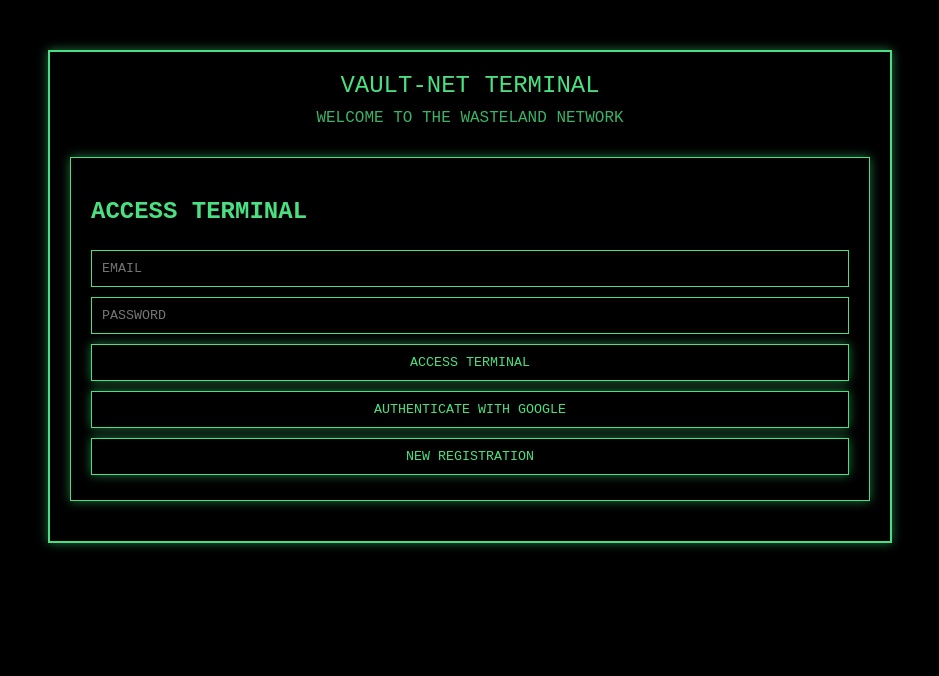
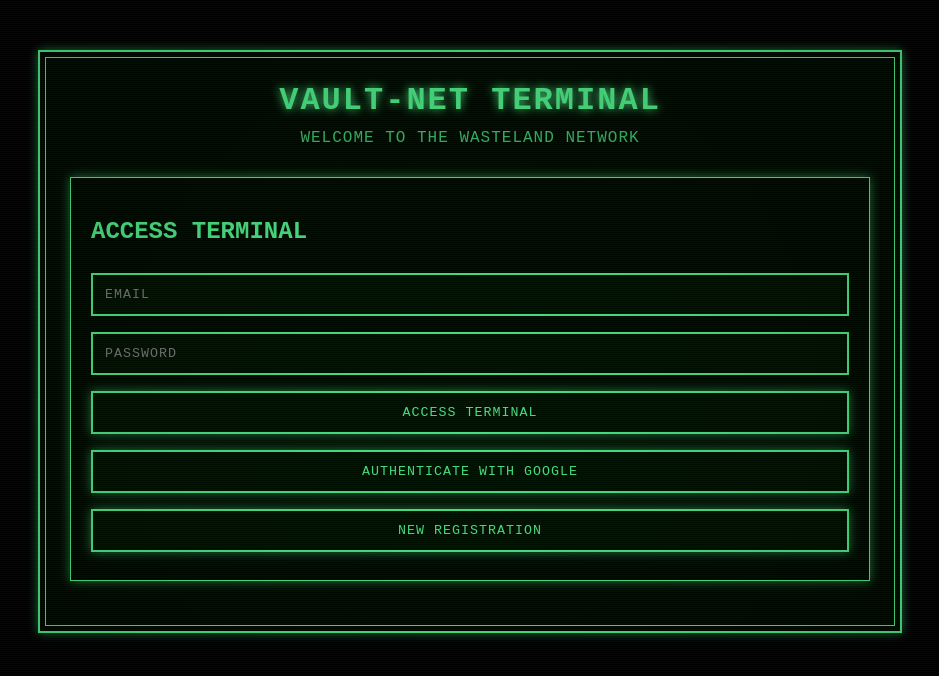
Before and after one commit to KingsukNandi/hackocalypse, a React (Create React App) app: page / in a window 1280 px wide. Shown: the top 676 px of the page, without its empty margins (170-1109 px from the left). Built offline with nearby package versions, Linux system fonts and the light colour scheme; no server answers.

Commit message:
ui update

```diff
--- a/src/styles/terminal-theme.css
+++ b/src/styles/terminal-theme.css
@@ -1,58 +1,145 @@
 :root {
   --terminal-green: #4ae081;
   --terminal-dark: #000000;
+  --terminal-darker: #001100;
   --terminal-glow: 0 0 10px rgba(74, 224, 129, 0.5);
+  --terminal-border: 2px solid var(--terminal-green);
+  --terminal-scanline: repeating-linear-gradient(
+    0deg,
+    rgba(74, 224, 129, 0.03),
+    rgba(74, 224, 129, 0.03) 1px,
+    transparent 1px,
+    transparent 2px
+  );
 }
 
 body {
   background-color: var(--terminal-dark);
   color: var(--terminal-green);
-  font-family: 'Courier New', monospace;
+  font-family: 'Share Tech Mono', monospace;
+  position: relative;
+  overflow-x: hidden;
+}
+
+/* Terminal scanline effect */
+body::before {
+  content: '';
+  position: fixed;
+  top: 0;
+  left: 0;
+  width: 100%;
+  height: 100%;
+  background: var(--terminal-scanline);
+  pointer-events: none;
+  z-index: 999;
+}
+
+/* CRT screen effect */
+body::after {
+  content: '';
+  position: fixed;
+  top: 0;
+  left: 0;
+  width: 100%;
+  height: 100%;
+  background: radial-gradient(
+    circle at center,
+    transparent 0%,
+    rgba(0, 0, 0, 0.2) 100%
+  );
+  pointer-events: none;
+  z-index: 998;
 }
 
 input, textarea, button {
-  background-color: transparent;
-  border: 1px solid var(--terminal-green);
+  background-color: var(--terminal-darker);
+  border: var(--terminal-border);
   color: var(--terminal-green);
-  padding: 10px;
-  margin: 5px 0;
-  font-family: 'Courier New', monospace;
+  padding: 12px;
+  margin: 8px 0;
+  font-family: 'Share Tech Mono', monospace;
   width: 100%;
   box-sizing: border-box;
+  position: relative;
+  text-transform: uppercase;
+  letter-spacing: 1px;
 }
 
 button {
   cursor: pointer;
   box-shadow: var(--terminal-glow);
   transition: all 0.3s ease;
+  position: relative;
+  overflow: hidden;
 }
 
 button:hover {
   background-color: var(--terminal-green);
   color: var(--terminal-dark);
+  transform: translateY(-1px);
+  box-shadow: 0 0 20px rgba(74, 224, 129, 0.8);
+}
+
+button::before {
+  content: '';
+  position: absolute;
+  top: 0;
+  left: -100%;
+  width: 100%;
+  height: 100%;
+  background: linear-gradient(
+    90deg,
+    transparent,
+    rgba(74, 224, 129, 0.2),
+    transparent
+  );
+  transition: 0.5s;
+}
+
+button:hover::before {
+  left: 100%;
 }
 
 .terminal-container {
   max-width: 800px;
   margin: 50px auto;
-  padding: 20px;
-  border: 2px solid var(--terminal-green);
+  padding: 30px;
+  border: var(--terminal-border);
   box-shadow: var(--terminal-glow);
+  background-color: rgba(0, 17, 0, 0.7);
+  position: relative;
+  backdrop-filter: blur(5px);
+}
+
+.terminal-container::before {
+  content: '';
+  position: absolute;
+  top: 5px;
+  left: 5px;
+  right: 5px;
+  bottom: 5px;
+  border: 1px solid var(--terminal-green);
+  pointer-events: none;
 }
 
 .terminal-header {
   text-align: center;
   margin-bottom: 30px;
+  text-transform: uppercase;
+  letter-spacing: 2px;
 }
 
 .terminal-title {
-  font-size: 24px;
+  font-size: 32px;
   margin-bottom: 10px;
+  text-shadow: 0 0 10px var(--terminal-green);
+  font-weight: bold;
 }
 
 .terminal-subtitle {
   font-size: 16px;
   opacity: 0.8;
+  letter-spacing: 1px;
 }
 
 .terminal-card {
@@ -78,6 +165,9 @@ button:hover {
 .nav-header {
   display: flex;
   margin-bottom: 0.5rem;
+  border-bottom: var(--terminal-border);
+  padding-bottom: 1rem;
+  position: relative;
 }
 
 .user-info {
@@ -90,9 +180,10 @@ button:hover {
 .nav-links {
   display: flex;
   position: relative;
-  border: 1px solid var(--terminal-green);
+  border: var(--terminal-border);
   padding: 1rem;
   margin-top: 0.5rem;
+  background-color: rgba(0, 17, 0, 0.5);
 }
 
 .nav-links > div {
@@ -145,19 +236,34 @@ button:hover {
   text-shadow: var(--terminal-glow);
 }
 
-.broadcast-section {
+.broadcast-section, .alerts-section {
+  border: var(--terminal-border);
+  padding: 2rem;
+  margin: 2rem 0;
+  box-shadow: var(--terminal-glow);
+  background-color: rgba(0, 17, 0, 0.5);
+  position: relative;
+}
+
+.broadcast-section::before,
+.alerts-section::before {
+  content: '';
+  position: absolute;
+  top: 5px;
+  left: 5px;
+  right: 5px;
+  bottom: 5px;
   border: 1px solid var(--terminal-green);
-  padding: 2rem;
-  margin-bottom: 2rem;
-  box-shadow: var(--terminal-glow);
+  pointer-events: none;
 }
 
 .broadcast-input {
   width: 100%;
   height: 100px;
   margin: 1rem 0;
-  background-color: rgba(74, 224, 129, 0.1);
+  background-color: var(--terminal-darker);
   resize: vertical;
+  font-size: 1.1rem;
 }
 
 .severity-selector {
@@ -198,19 +304,28 @@ button:hover {
 }
 
 .alert-item {
-  border-bottom: 1px solid rgba(74, 224, 129, 0.3);
+  border-bottom: 1px solid var(--terminal-green);
   padding: 1rem 0;
   margin-bottom: 1rem;
+  position: relative;
+  transition: all 0.3s ease;
+}
+
+.alert-item:hover {
+  background-color: rgba(74, 224, 129, 0.05);
+  padding-left: 1rem;
 }
 
 .alert-message {
   font-size: 1.1rem;
   margin-bottom: 0.5rem;
+  letter-spacing: 1px;
 }
 
 .alert-timestamp {
   font-size: 0.8rem;
   opacity: 0.8;
+  font-family: 'Share Tech Mono', monospace;
 }
 
 .no-alerts {
@@ -243,3 +358,132 @@ select:focus {
   outline: none;
   box-shadow: var(--terminal-glow);
 }
+
+/* Add to head of document */
+@import url('https://fonts.googleapis.com/css2?family=Share+Tech+Mono&display=swap');
+
+/* Survival Guide Styles */
+.survival-guide {
+  max-width: 900px;
+  margin: 0 auto;
+  padding: 2rem;
+}
+
+.guide-title {
+  font-size: 2.5rem;
+  text-align: center;
+  margin-bottom: 3rem;
+  text-shadow: 0 0 15px var(--terminal-green);
+  letter-spacing: 2px;
+}
+
+.guide-section {
+  border: var(--terminal-border);
+  padding: 2rem;
+  margin: 2rem 0;
+  background-color: rgba(0, 17, 0, 0.5);
+  position: relative;
+}
+
+.guide-section::before {
+  content: '';
+  position: absolute;
+  top: 5px;
+  left: 5px;
+  right: 5px;
+  bottom: 5px;
+  border: 1px solid var(--terminal-green);
+  pointer-events: none;
+}
+
+.section-title {
+  font-size: 1.8rem;
+  margin-bottom: 1.5rem;
+  text-shadow: 0 0 10px var(--terminal-green);
+}
+
+.section-content {
+  font-size: 1.1rem;
+  line-height: 1.6;
+  margin-bottom: 1.5rem;
+}
+
+.subsection {
+  margin: 1.5rem 0;
+  padding: 1rem;
+  border-left: 2px solid var(--terminal-green);
+}
+
+.subsection.warning {
+  border: 2px solid #ff3333;
+  background-color: rgba(255, 51, 51, 0.1);
+  padding: 1rem;
+}
+
+.subsection.warning .subsection-title {
+  color: #ff3333;
+  text-shadow: 0 0 10px rgba(255, 51, 51, 0.5);
+}
+
+.guide-list {
+  list-style: none;
+  padding: 0;
+}
+
+.guide-list li {
+  padding: 0.5rem 0;
+  padding-left: 1.5rem;
+  position: relative;
+}
+
+.guide-list li::before {
+  content: '>';
+  position: absolute;
+  left: 0;
+  color: var(--terminal-green);
+}
+
+.alerts-grid {
+  display: grid;
+  grid-template-columns: repeat(auto-fit, minmax(250px, 1fr));
+  gap: 1rem;
+  margin: 1.5rem 0;
+}
+
+.alert-type {
+  padding: 1rem;
+  border: 1px solid var(--terminal-green);
+}
+
+.alert-type.green {
+  border-color: var(--terminal-green);
+  background-color: rgba(74, 224, 129, 0.1);
+}
+
+.alert-type.yellow {
+  border-color: #ffb84d;
+  background-color: rgba(255, 184, 77, 0.1);
+}
+
+.alert-type.red {
+  border-color: #ff3333;
+  background-color: rgba(255, 51, 51, 0.1);
+}
+
+.guide-footer {
+  margin-top: 2rem;
+  padding-top: 1rem;
+  border-top: 1px solid var(--terminal-green);
+  text-align: center;
+}
+
+.footer-text {
+  font-size: 1.2rem;
+  margin-bottom: 1rem;
+  font-weight: bold;
+}
+
+.signature {
+  font-style: italic;
+  opacity: 0.8;
+}
```
Also changed, not shown: src/components/SurvivalGuide.js (+110 -12 lines), 2 other files (tests, documents, lock files or other folders).
